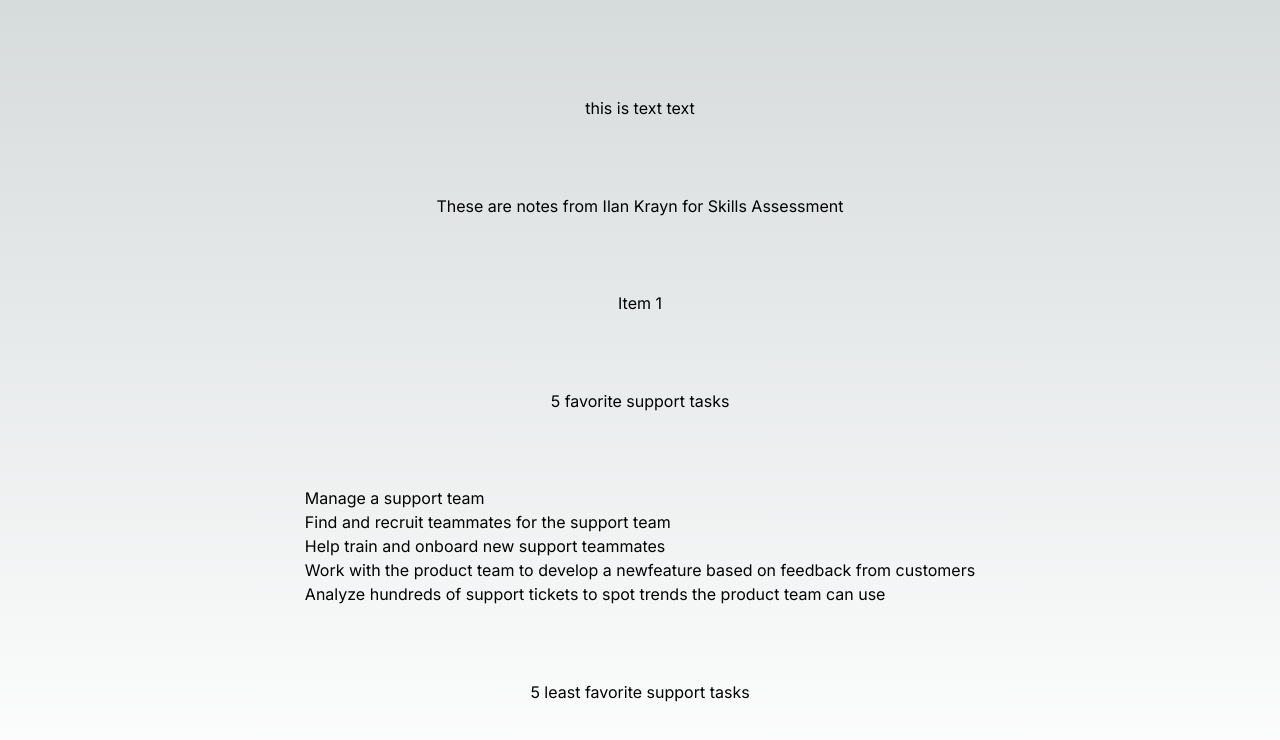
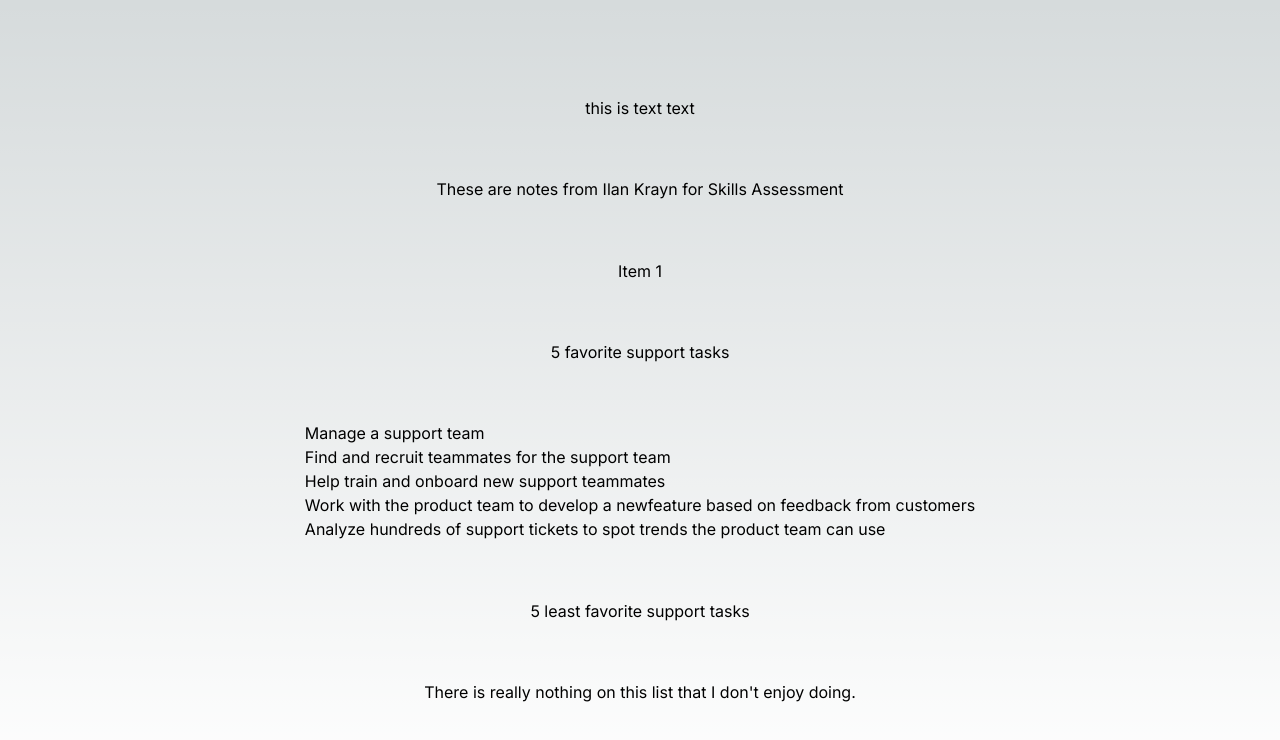
Before and after one commit to ilankr/nextjs, a Next.js app: page / in a window 1280 px wide. Shown: the top 740 px of the page. Built offline with nearby package versions, Linux system fonts and the light colour scheme.

Commit message:
Update page.tsx

```diff
--- a/app/page.tsx
+++ b/app/page.tsx
@@ -16,7 +16,7 @@ export default function Home() {
         <li>Analyze hundreds of support tickets to spot trends the product team can use</li>
       </ul>
       <p>5 least favorite support tasks</p>
-
+      There is really nothing on this list that I don&apos;t enjoy doing.
     </main>
   );
 }
```
